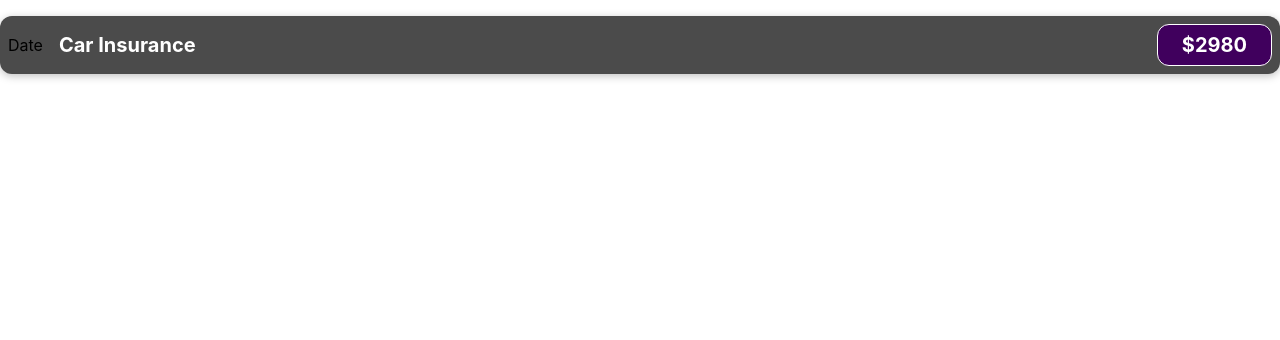
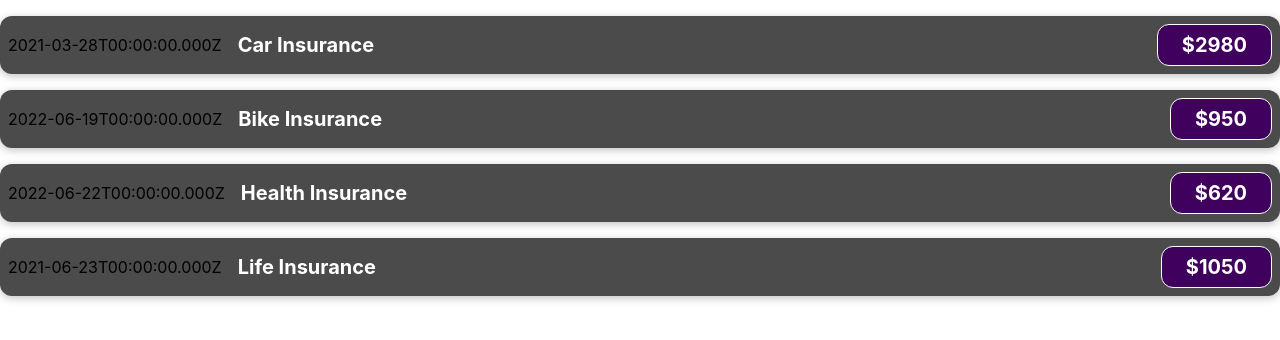
Before and after one commit to rohanbhutani1993/React-Demos, a React (Create React App) app: page / in a window 1280 px wide. Shown: the top 340 px of the page. Built offline with nearby package versions, Linux system fonts and the light colour scheme.

Commit message:
adding props for ExpenseItem component

```diff
--- a/src/App.js
+++ b/src/App.js
@@ -1,9 +1,55 @@
 import "./App.css";
 import ExpenseItem from "./components/ExpenseItem";
 function App() {
+  const expenses = [
+    {
+      id: "e1",
+      title: "Car Insurance",
+      amount: 2980,
+      date: new Date(2021, 2, 28),
+    },
+    {
+      id: "e2",
+      title: "Bike Insurance",
+      amount: 950,
+      date: new Date(2022, 5, 19),
+    },
+    {
+      id: "e3",
+      title: "Health Insurance",
+      amount: 620,
+      date: new Date(2022, 5, 22),
+    },
+    {
+      id: "e4",
+      title: "Life Insurance",
+      amount: 1050,
+      date: new Date(2021, 5, 23),
+    },
+  ];
+
   return (
     <div>
-      <ExpenseItem />
+      <ExpenseItem
+        title={expenses[0].title}
+        amount={expenses[0].amount}
+        date={expenses[0].date}
+      />
+      <ExpenseItem
+        title={expenses[1].title}
+        amount={expenses[1].amount}
+        date={expenses[1].date}
+      />
+      <ExpenseItem
+        title={expenses[2].title}
+        amount={expenses[2].amount}
+        date={expenses[2].date}
+      />
+      <ExpenseItem
+        title={expenses[3].title}
+        amount={expenses[3].amount}
+        date={expenses[3].date}
+      />
     </div>
   );
 }
--- a/src/components/ExpenseItem.js
+++ b/src/components/ExpenseItem.js
@@ -1,12 +1,12 @@
 import "./ExpenseItem.css";
 
-function ExpenseItem() {
+function ExpenseItem(props) {
   return (
     <div className="expense-item">
-      <div>Date</div>
+      <div>{props.date.toISOString()}</div>
       <div className="expense-item__description">
-        <h2>Car Insurance</h2>
-        <div className="expense-item__price">$2980</div>
+        <h2>{props.title}</h2>
+        <div className="expense-item__price">${props.amount}</div>
       </div>
     </div>
   );
```
